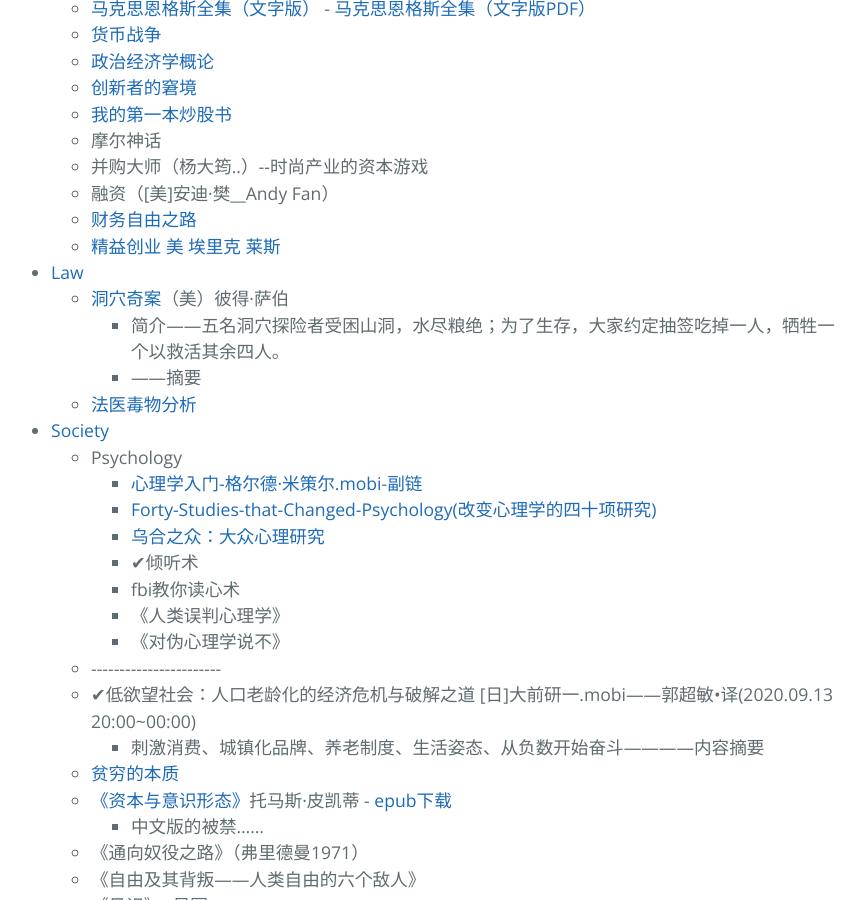
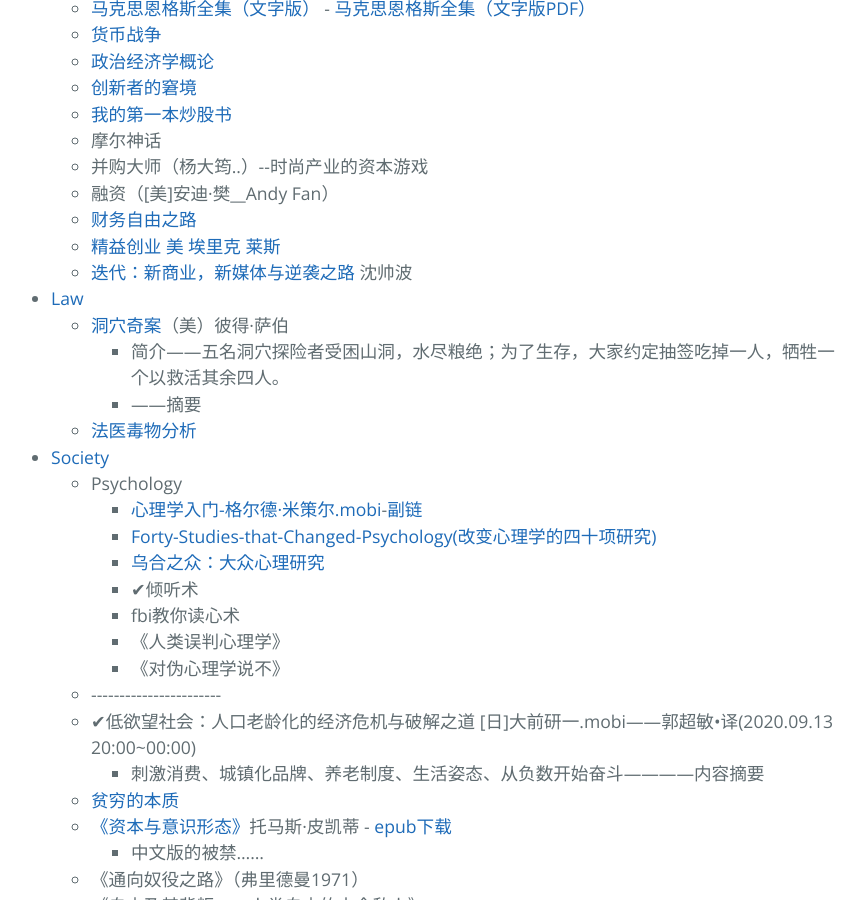
Before and after one commit to AmbroseRen/test, a Jekyll site: the page built from Library/BookListsOne.md, in a window 1280 px wide and 900 px high, scrolled down 772 px. Shown: the whole window, without its empty margins (213-1079 px from the left). Built offline with Jekyll 4.4.1, drawn with Linux system fonts in a browser that asks for light colours; our own code applies the rules of GitHub Pages for plain Markdown files; the repository's description, which GitHub fills in, is left out.

Commit message:
Update BookListsOne.md

```diff
--- a/Library/BookListsOne.md
+++ b/Library/BookListsOne.md
@@ -50,6 +50,7 @@
             <li>融资（[美]安迪·樊__Andy Fan）</li>
             <li><a href="https://cdn.jsdelivr.net/gh/AmbroseRen/Picture@master/book/Finance/财务自由之路.pdf">财务自由之路</a></li>
             <li><a href="https://cdn.jsdelivr.net/gh/AmbroseRen/Picture@master/book/Finance/精益创业 美 埃里克 莱斯.pdf">精益创业 美 埃里克 莱斯</a></li>
+	    <li><a href="https://cdn.jsdelivr.net/gh/AmbroseRen/Picture@master/book/Finance/迭代：新商业，新媒体与逆袭之路 沈帅波.pdf">迭代：新商业，新媒体与逆袭之路</a> 沈帅波</li>
         </ul>
     </li>
     <li id="law"><a href="#top">Law</a>
```
